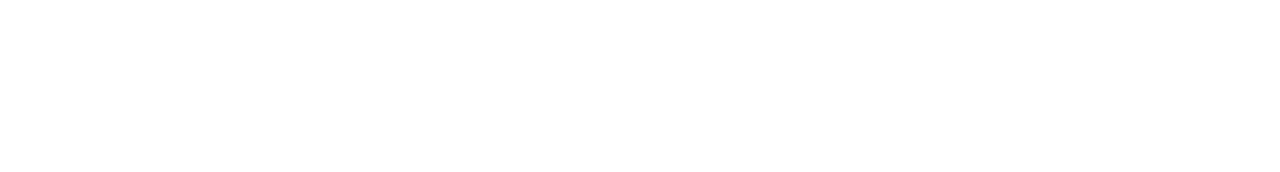
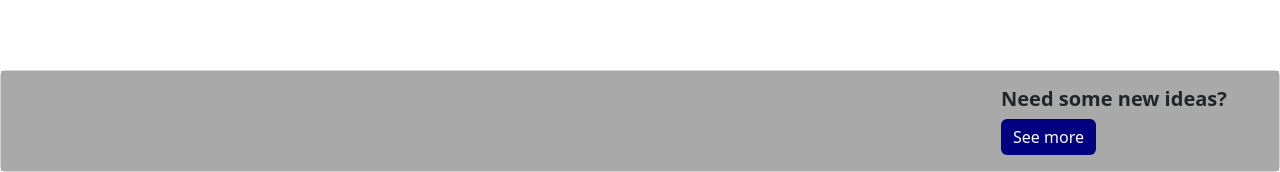
Before and after one commit to reets93/bored-app, a React (Create React App) app: page / in a window 1280 px wide. Shown: the part 3838-4010 px from the top of the page. Before the commit the page ends 3908 px from the top, so only its background shows below. Built offline with nearby package versions, Linux system fonts and the light colour scheme.

Commit message:
new footer js and css

```diff
--- a/src/App.js
+++ b/src/App.js
@@ -6,6 +6,7 @@
 import ActivityPage from "./components/ActivityPage/ActivityPage";
 import ActivityCard from "./components/ActivityCard/ActivityCard";
 import FirstPage from "./components/FirstPage/FirstPage"
+import Footer from "./components/Footer/Footer"
 
 function App() {
   return (
@@ -13,6 +14,7 @@
       <FirstPage/>
       <Bored />
       <ActivityPage />
+      <Footer/>
     </div>
   )
 }
--- a/src/components/FirstPage/FirstPage.js
+++ b/src/components/FirstPage/FirstPage.js
@@ -1,7 +1,7 @@
 import React from 'react';
 import Button from 'react-bootstrap/Button';
 import Card from 'react-bootstrap/Card';
-import  './FirstPage.css'
+import './FirstPage.css'
 
 function FirstPage() {
   return (
@@ -12,7 +12,7 @@
         <Card.Body>
           <Card.Title>Card Title</Card.Title>
 
-        <Button href='#activity-card'variant="primary">Try This</Button>
+          <Button href='#activity-card' variant="primary">Try This</Button>
         </Card.Body>
       </Card>
       <p>"There are no uninteresting things, only uninterested people."
--- /dev/null
+++ b/src/components/Footer/Footer.css
@@ -0,0 +1,6 @@
+#footer {
+    background-color: darkgrey;
+    padding-left: 1000px;
+
+
+}
--- /dev/null
+++ b/src/components/Footer/Footer.js
@@ -0,0 +1,23 @@
+import React from 'react';
+import Button from 'react-bootstrap/Button';
+import Card from 'react-bootstrap/Card';
+import './Footer.css'
+
+function Footer() {
+  return (
+    <div>
+      <Card>
+
+        <Card.Body id='footer'>
+          <Card.Title>Need some new ideas?</Card.Title>
+
+          <Button variant="primary">See more</Button>
+        </Card.Body>
+      </Card>
+    </div>
+  )
+}
+
+
+
+export default Footer;
```
Lines whose indentation alone changed are shown as unchanged.
